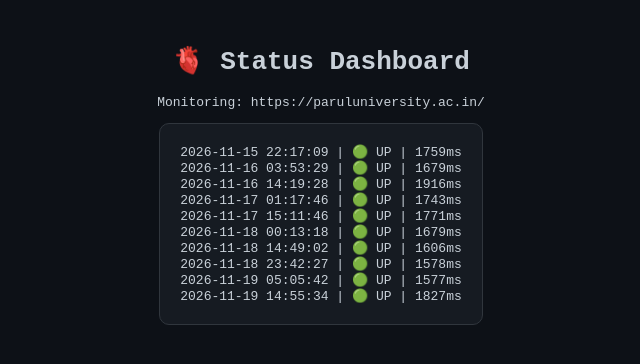
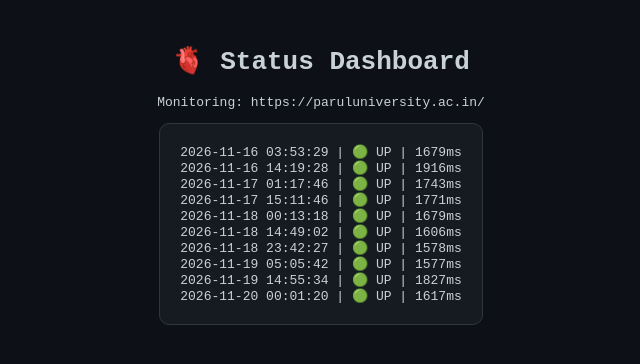
Before and after one commit to maiipiyushhoon/serverless-heartbeat, a plain HTML site: page index.html in a window 1280 px wide. Shown: the full height of the page, 319-959 px from the left. Drawn offline with Linux system fonts and the light colour scheme.

Commit message:
🤖 Auto-Update: Log and HTML Dashboard

```diff
--- a/index.html
+++ b/index.html
@@ -1,5 +1,4 @@
-<!DOCTYPE html><html><head><title>Status</title><style>body{background:#0d1117;color:#c9d1d9;font-family:monospace;padding:20px;text-align:center;}.box{background:#161b22;padding:20px;border-radius:10px;border:1px solid #30363d;display:inline-block;text-align:left;}</style></head><body><h1>🫀 Status Dashboard</h1><p>Monitoring: https://paruluniversity.ac.in/</p><div class="box">2026-11-15 22:17:09 | 🟢 UP | 1759ms
-<br>2026-11-16 03:53:29 | 🟢 UP | 1679ms
+<!DOCTYPE html><html><head><title>Status</title><style>body{background:#0d1117;color:#c9d1d9;font-family:monospace;padding:20px;text-align:center;}.box{background:#161b22;padding:20px;border-radius:10px;border:1px solid #30363d;display:inline-block;text-align:left;}</style></head><body><h1>🫀 Status Dashboard</h1><p>Monitoring: https://paruluniversity.ac.in/</p><div class="box">2026-11-16 03:53:29 | 🟢 UP | 1679ms
 <br>2026-11-16 14:19:28 | 🟢 UP | 1916ms
 <br>2026-11-17 01:17:46 | 🟢 UP | 1743ms
 <br>2026-11-17 15:11:46 | 🟢 UP | 1771ms
@@ -8,4 +7,5 @@
 <br>2026-11-18 23:42:27 | 🟢 UP | 1578ms
 <br>2026-11-19 05:05:42 | 🟢 UP | 1577ms
 <br>2026-11-19 14:55:34 | 🟢 UP | 1827ms
+<br>2026-11-20 00:01:20 | 🟢 UP | 1617ms
 </div></body></html>
```
Also changed, not shown: status_log.txt.
